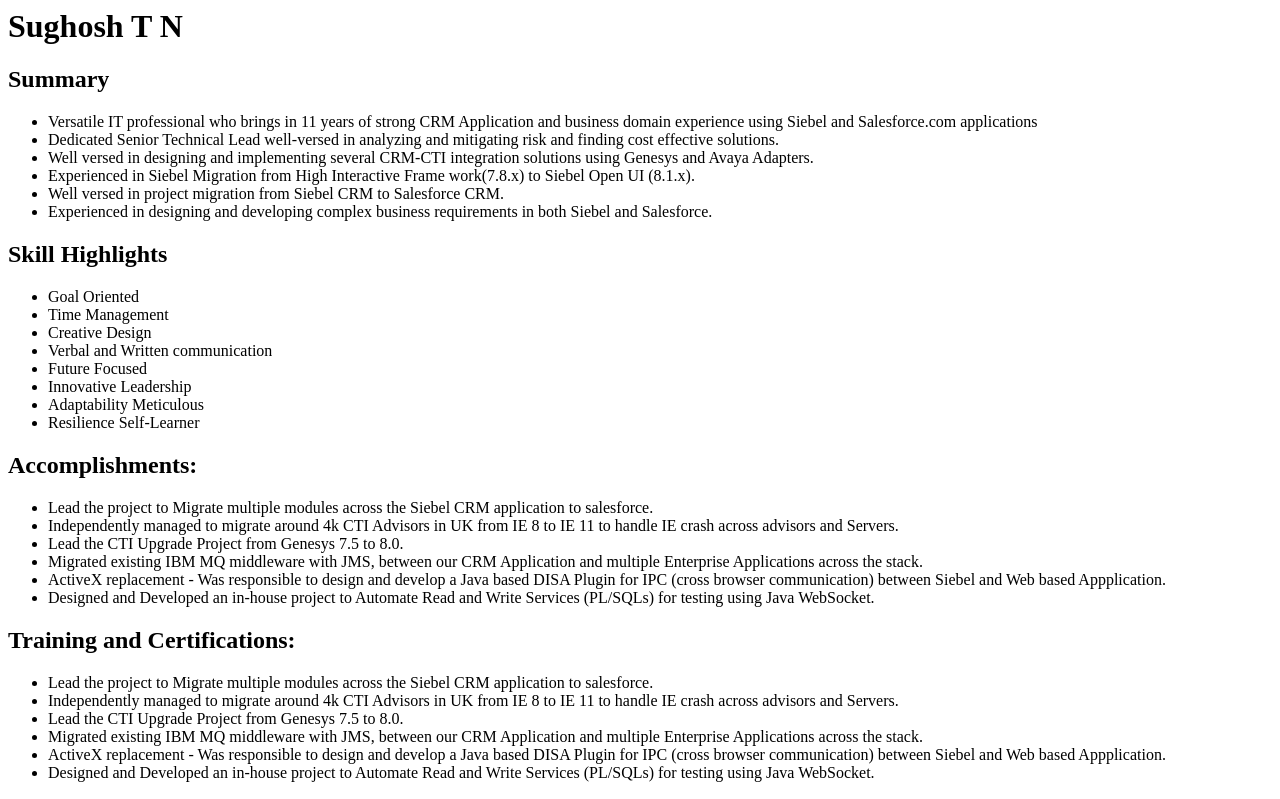
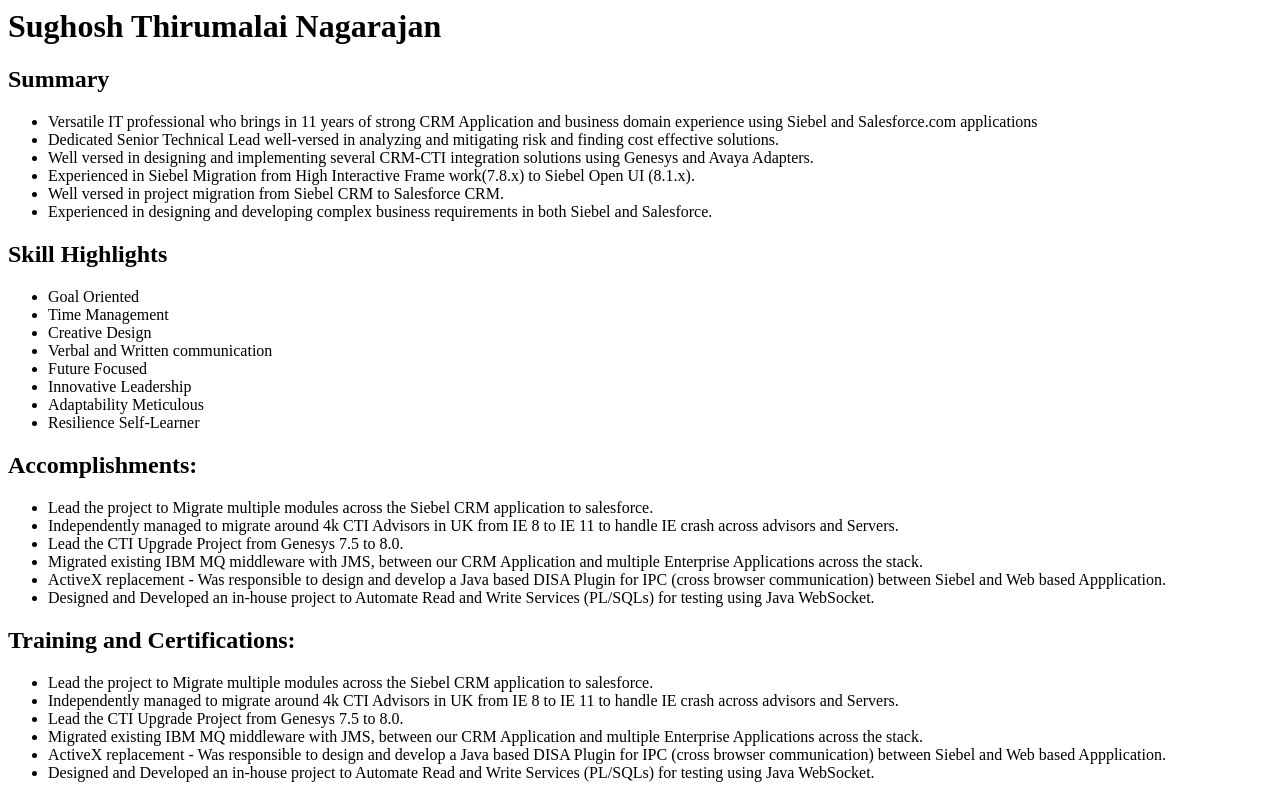
Before and after one commit to sughoshtn/cloud-resume-challenge, a plain HTML site: page Web/index.html in a window 1280 px wide. Shown: the top 799 px of the page. Drawn offline with nearby package versions, Linux system fonts and the light colour scheme.

Commit message:
Update index.html
Updated Name

```diff
--- a/Web/index.html
+++ b/Web/index.html
@@ -1,6 +1,6 @@
 <html>
 <header>
-    <h1 style="align-self: center;">Sughosh T N</h1>
+    <h1 style="align-self: center;">Sughosh Thirumalai Nagarajan</h1>
 </header>
 
 <body>
```
